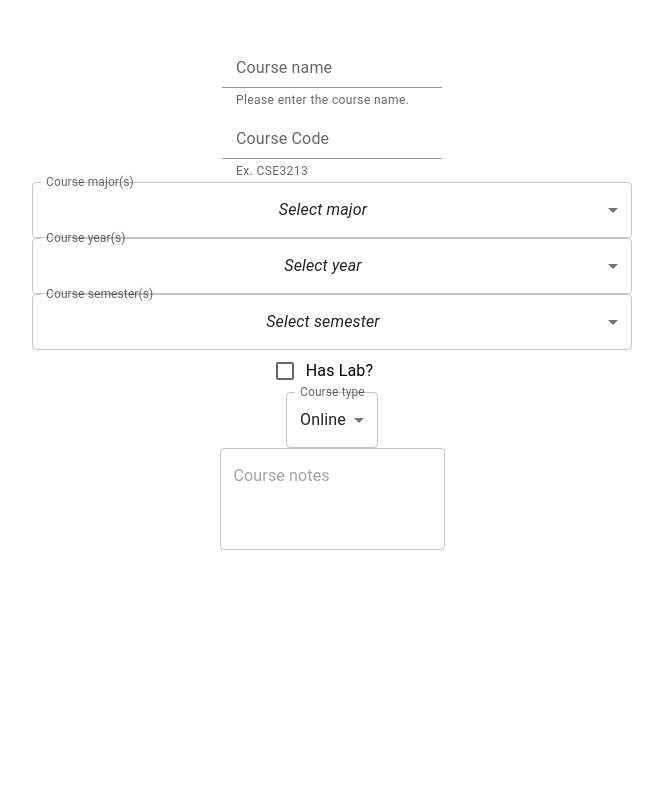
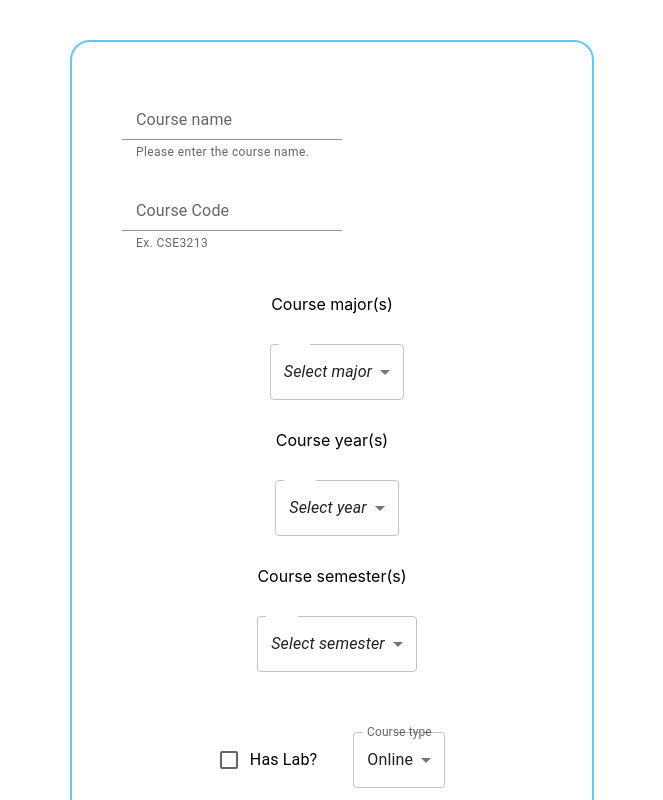
Before and after one commit to omaranBazna/schaduler, a React (Create React App) app: page /addcourse in a window 1280 px wide. Shown: the top 800 px of the page, without its empty margins (308-971 px from the left). Built offline with nearby package versions, Linux system fonts and the light colour scheme.

Commit message:
done with add course page

```diff
--- a/src/pages/AddCourse.js
+++ b/src/pages/AddCourse.js
@@ -1,8 +1,7 @@
-import {TextField ,FormControl,FormControlLabel,Checkbox ,FormHelperText,InputLabel,Input} from '@mui/material';
+import {Button,TextField,Divider ,FormGroup,FormControl,FormControlLabel,Checkbox ,FormHelperText,InputLabel,Input} from '@mui/material';
 import Box from '@mui/material/Box';
 import MenuItem from '@mui/material/MenuItem';
 import Select, { SelectChangeEvent } from '@mui/material/Select';
-
 import { useState } from 'react';
 import DeleteForeverIcon from '@mui/icons-material/DeleteForever';
 
@@ -35,11 +34,17 @@ const typesMap={
 
 const TagComp=({content,index,array,setArray,map})=>{
 
-   return <div  style={{background:"rgba(200,200,255,0.5)",borderRadius:"30px",padding:"10px"}}>
+   return <div  style={{
+      display:"flex",flexDirection:"row",alignItems:"center",
+      justifyContent:"space-between",padding:"10px",
+      gap:"10px",
+      background:"rgba(80,188,230,0.2)",borderRadius:"30px"}}>
 
 
       {map[content]}
-      <DeleteForeverIcon onClick={()=>{
+      <DeleteForeverIcon
+      style={{cursor:"pointer"}}
+      onClick={()=>{
          let new_array=array.filter((it,inx)=>inx!=index)
          setArray(new_array)
       }}/>
@@ -88,8 +93,12 @@ const AddCourse=()=>{
 
   }
 
-  return <div style={{height:"100%",width:"100%" }}>
-   <div style={{display:"flex",flexDirection:"column",alignItems:"center",justifyContent:"center"}}>
+  return <div style={{height:"100%",width:"100%" ,display:"flex",flexDirection:"column",alignItems:"center",justifyContent:"start"}}>
+   <div style={{border:"2px solid rgb(100,200,255)"
+   ,padding:'20px',borderRadius:"20px",
+   gap:"10px",
+     width:"40%" ,display:"flex",flexDirection:"column",alignItems:"center",justifyContent:"center"}}>
+ <FormGroup style={{display:'flex' ,flexDirection:"row",gap:"20px",padding:"30px"}}>
  <FormControl>
    <InputLabel htmlFor="my-input">Course name</InputLabel>
    <Input id="my-input" aria-describedby="my-helper-text" />
@@ -101,10 +110,13 @@ const AddCourse=()=>{
    <Input id="my-input" aria-describedby="my-helper-text" />
    <FormHelperText id="my-helper-text">Ex. CSE3213</FormHelperText>
 </FormControl>
+</FormGroup>
 
-<FormControl>
-   <InputLabel htmlFor="my-input">Course major(s)</InputLabel>
-     <Box style={{display:"flex",width:"600px"}}>{majors.map((item,index)=> {
+<Divider textAlign="left">Course major(s) </Divider>
+
+<FormControl style={{display:"flex",flexDirection:"row",gap:"10px",padding:"20px"}}>
+
+     <Box style={{display:"flex",flexDirection:"row",gap:"20px"}}>{majors.map((item,index)=> {
       return <TagComp map={majorsMap} content={item} index={index} array={majors} setArray={setMajors}/>})
       } </Box>
        <Select
@@ -125,10 +137,11 @@ const AddCourse=()=>{
 
 </FormControl>
 
+<Divider textAlign="left">Course year(s) </Divider>
 
-<FormControl>
-   <InputLabel htmlFor="my-input">Course year(s)</InputLabel>
-   <Box style={{display:"flex",width:"600px"}}>{years.map((item,index)=> {
+<FormControl style={{display:"flex",flexDirection:"row",gap:"10px",padding:"20px"}}>
+
+   <Box style={{display:"flex",flexDirection:"row",gap:"20px"}}>{years.map((item,index)=> {
       return <TagComp map={yearsMap} content={item} index={index} array={years} setArray={setYears}/>})
       } </Box>
        <Select
@@ -148,9 +161,11 @@ const AddCourse=()=>{
 
 </FormControl>
 
-<FormControl>
-   <InputLabel htmlFor="my-input">Course semester(s)</InputLabel>
-   <Box style={{display:"flex",width:"600px"}}>{semesters.map((item,index)=> {
+<Divider textAlign="left">Course semester(s) </Divider>
+
+<FormControl style={{display:"flex",flexDirection:"row",gap:"10px",padding:"20px"}}>
+
+<Box style={{display:"flex",flexDirection:"row",gap:"20px"}}>{semesters.map((item,index)=> {
       return <TagComp map={semestersMap} content={item} index={index} array={semesters} setArray={setSemesters}/>})
       } </Box>
        <Select
@@ -170,7 +185,7 @@ const AddCourse=()=>{
 
 </FormControl>
 
-
+<FormGroup style={{display:'flex',alignItems:"center" ,flexDirection:"row",gap:"20px",padding:"30px"}}>
 <FormControl>
 <FormControlLabel control={<Checkbox checked={hasLab} onClick={()=>{
    setHasLab(!hasLab)
@@ -195,8 +210,8 @@ const AddCourse=()=>{
 
         </Select>
 </FormControl>
+</FormGroup>
 
-<FormControl>
 
    <TextField
   placeholder="Course notes"
@@ -207,7 +222,7 @@ const AddCourse=()=>{
   onChange={(e)=>setCourseNotes(e.target.value)}
   maxRows={6}
 />
-</FormControl>
+<Button variant="contained">Add course</Button>
 </div>
   </div>
 }
```
